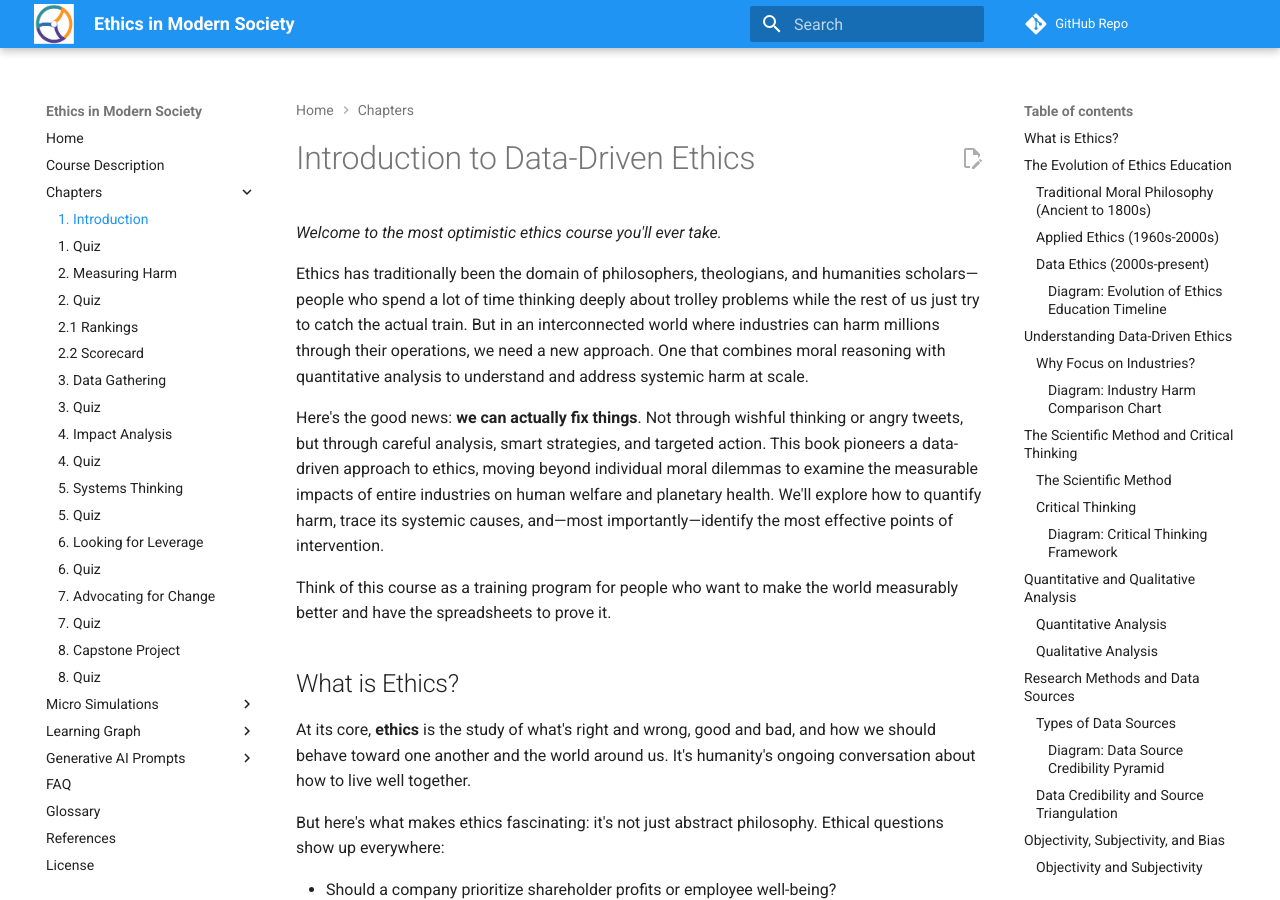
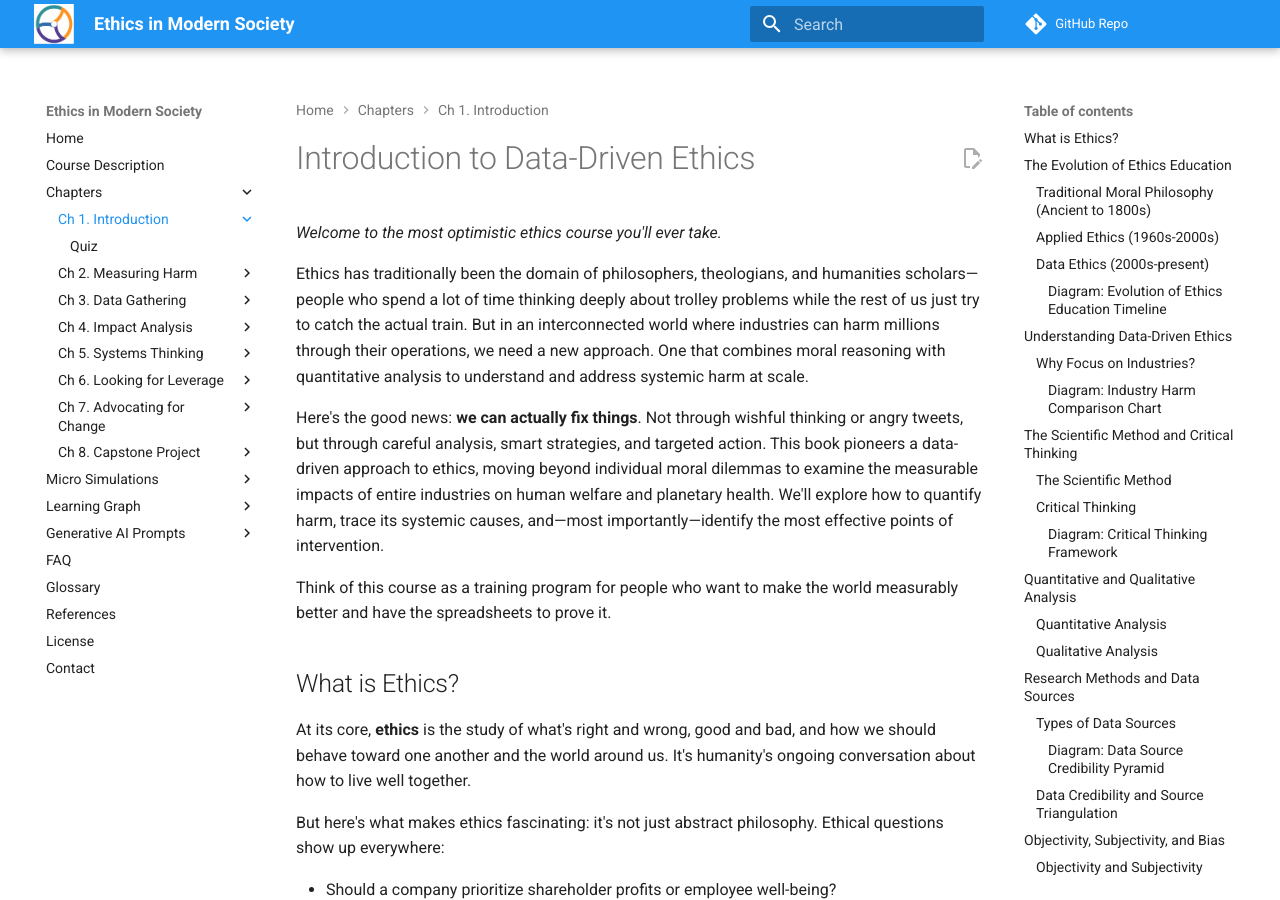
Before and after one commit to dmccreary/ethics-course, an MkDocs documentation site: the page built from docs/chapters/01-introduction/index.md, in a window 1280 px wide and 900 px high. Built offline with MkDocs 1.6.1 and Material for MkDocs 9.7.7, drawn with Linux system fonts in a browser that asks for light colours; comment, search, counter and statistics services are not loaded.

Commit message:
Added quizes and fixed chapter format in mkdocs.yml

```diff
--- a/mkdocs.yml
+++ b/mkdocs.yml
@@ -13,24 +13,32 @@
 
   - Chapters:
     - List of Chapters: chapters/index.md
-    - "1. Introduction": chapters/01-introduction/index.md
-    - "1. Quiz": chapters/01-introduction/quiz.md
-    - "2. Measuring Harm": chapters/02-measuring-harm/index.md
-    - "2. Quiz": chapters/02-measuring-harm/quiz.md
-    - "2.1 Rankings": chapters/02-measuring-harm/ranking.md
-    - "2.2 Scorecard": chapters/02-measuring-harm/scorecard.md
-    - "3. Data Gathering": chapters/03-data-gathering/index.md
-    - "3. Quiz": chapters/03-data-gathering/quiz.md
-    - "4. Impact Analysis": chapters/04-impact-analysis/index.md
-    - "4. Quiz": chapters/04-impact-analysis/quiz.md
-    - "5. Systems Thinking": chapters/05-systems-thinking/index.md
-    - "5. Quiz": chapters/05-systems-thinking/quiz.md
-    - "6. Looking for Leverage": chapters/06-looking-for-leverage/index.md
-    - "6. Quiz": chapters/06-looking-for-leverage/quiz.md
-    - "7. Advocating for Change": chapters/07-advocating-for-change/index.md
-    - "7. Quiz": chapters/07-advocating-for-change/quiz.md
-    - "8. Capstone Project": chapters/08-capstone-project/index.md
-    - "8. Quiz": chapters/08-capstone-project/quiz.md
+    - Ch 1. Introduction:
+      - Content: chapters/01-introduction/index.md
+      - Quiz: chapters/01-introduction/quiz.md
+    - Ch 2. Measuring Harm:
+      - Content: chapters/02-measuring-harm/index.md
+      - Quiz: chapters/02-measuring-harm/quiz.md
+      - Rankings: chapters/02-measuring-harm/ranking.md
+      - Scorecard: chapters/02-measuring-harm/scorecard.md
+    - Ch 3. Data Gathering:
+      - Content: chapters/03-data-gathering/index.md
+      - Quiz: chapters/03-data-gathering/quiz.md
+    - Ch 4. Impact Analysis:
+      - Content: chapters/04-impact-analysis/index.md
+      - Quiz: chapters/04-impact-analysis/quiz.md
+    - Ch 5. Systems Thinking:
+      - Content: chapters/05-systems-thinking/index.md
+      - Quiz: chapters/05-systems-thinking/quiz.md
+    - Ch 6. Looking for Leverage:
+      - Content: chapters/06-looking-for-leverage/index.md
+      - Quiz: chapters/06-looking-for-leverage/quiz.md
+    - Ch 7. Advocating for Change:
+      - Content: chapters/07-advocating-for-change/index.md
+      - Quiz: chapters/07-advocating-for-change/quiz.md
+    - Ch 8. Capstone Project:
+      - Content: chapters/08-capstone-project/index.md
+      - Quiz: chapters/08-capstone-project/quiz.md
 
   - Micro Simulations:
     - "Ranking Simulation": sims/ranking/index.md
```
Also changed, not shown: docs/course-description.md (+6 -5 lines).
